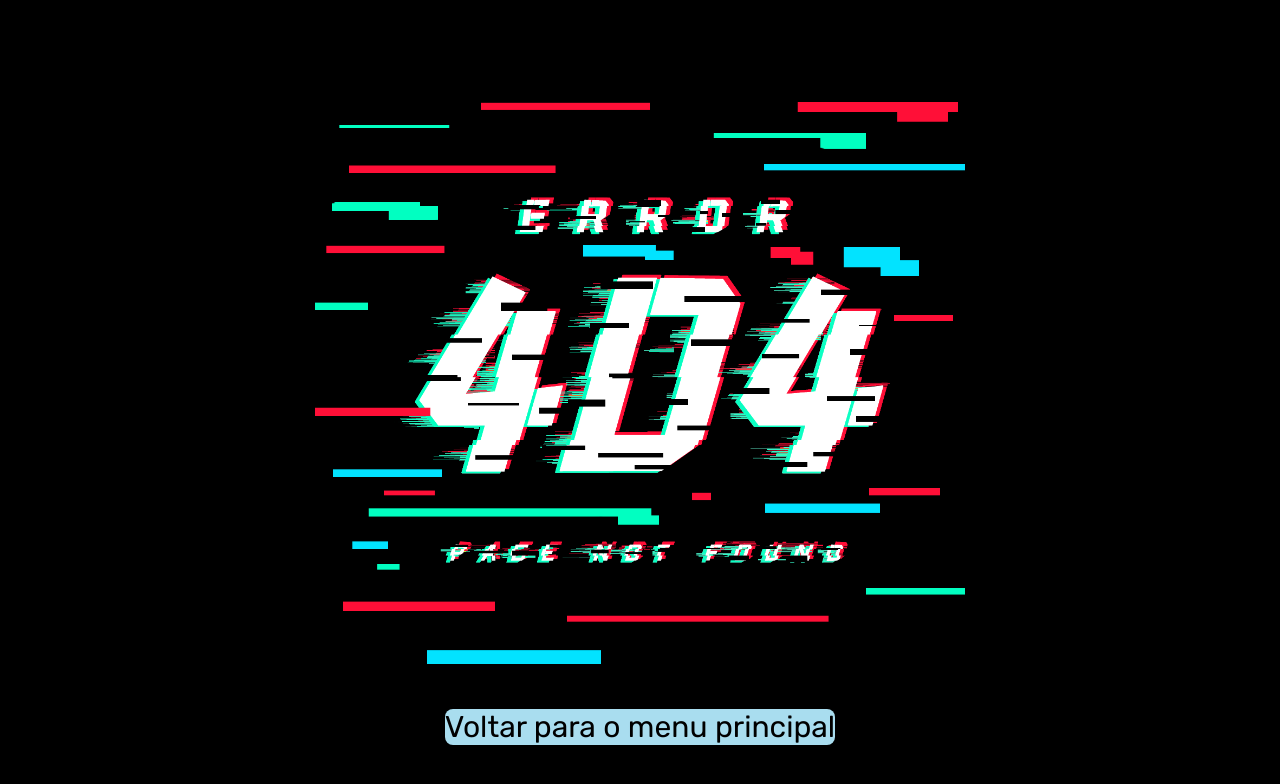
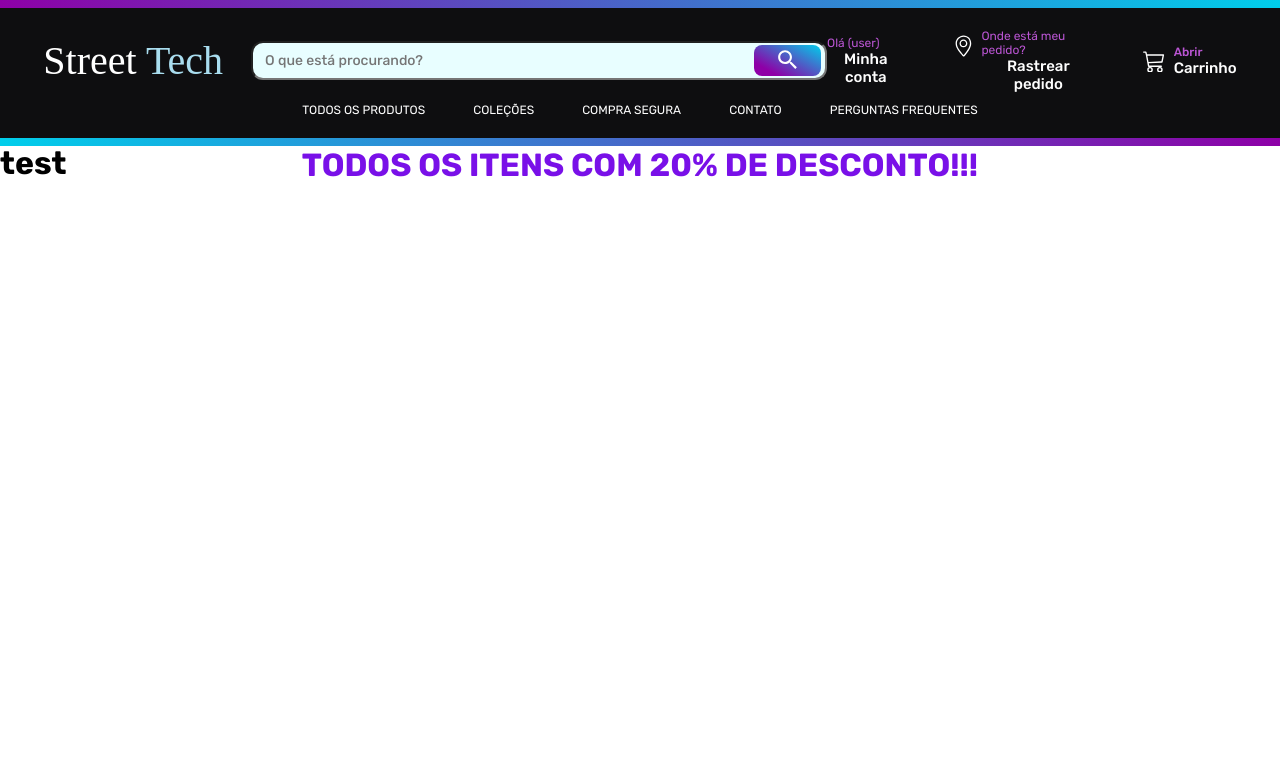
Before and after one commit to gustavocarvalho-ra/NextJs-Loja_Roupas, a Next.js app: page /produtos/1 in a window 1280 px wide. Before the commit this address had no page. Shown: the top 784 px of the page. Built offline with nearby package versions, Linux system fonts and the light colour scheme; a web font is replaced by a local one.

Commit message:
feat: test router products

```diff
--- /dev/null
+++ b/app/produtos/[id]/page.tsx
@@ -0,0 +1,13 @@
+"use client"
+
+import Header from "@/app/components/Header";
+
+export default function Id() {
+
+  return (
+    <>
+      <Header/>
+      <h1>test</h1>
+    </>
+  );
+}
```
Also changed, not shown: app/produtos/all/page.tsx (+6 -1 lines).
